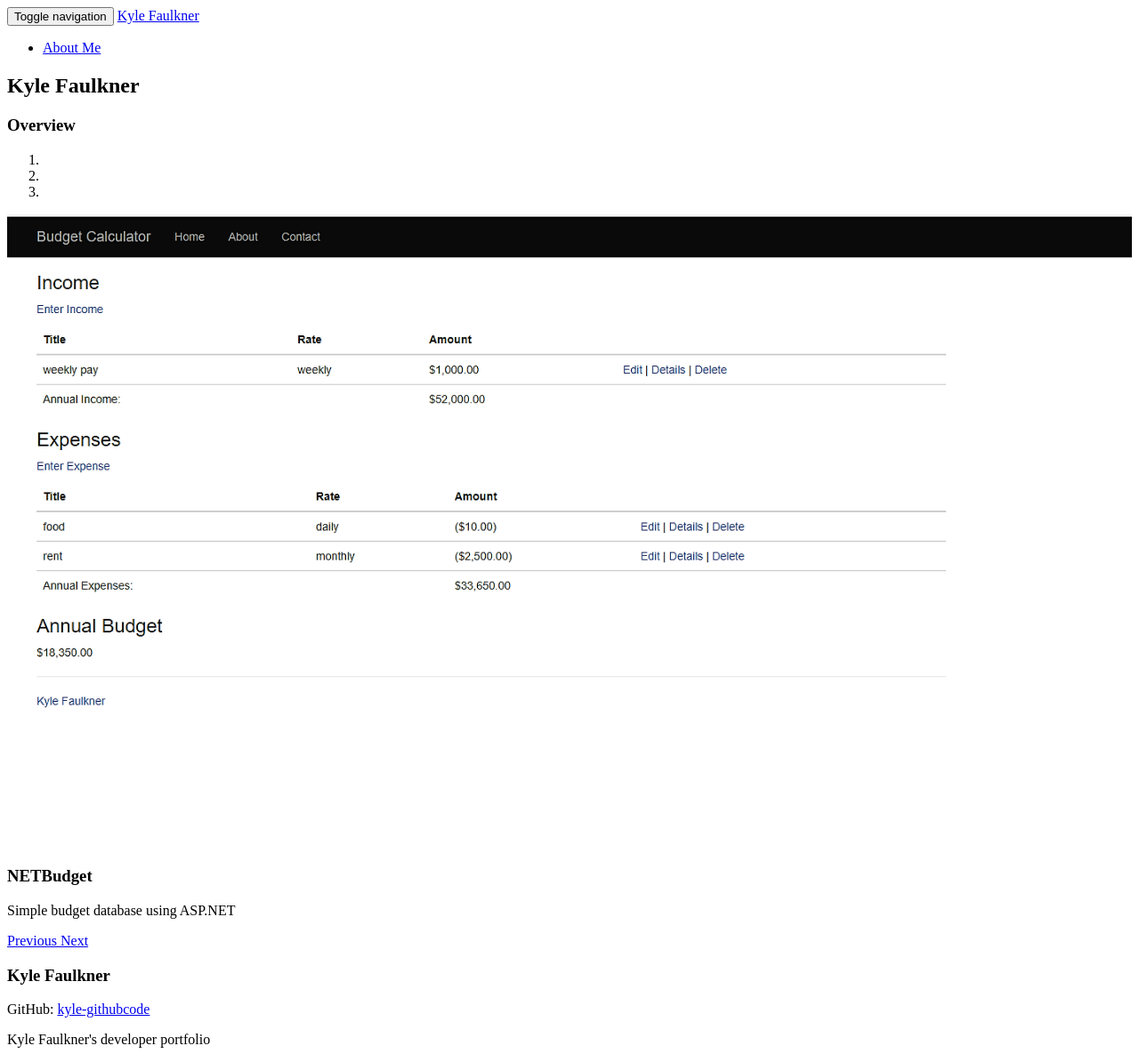
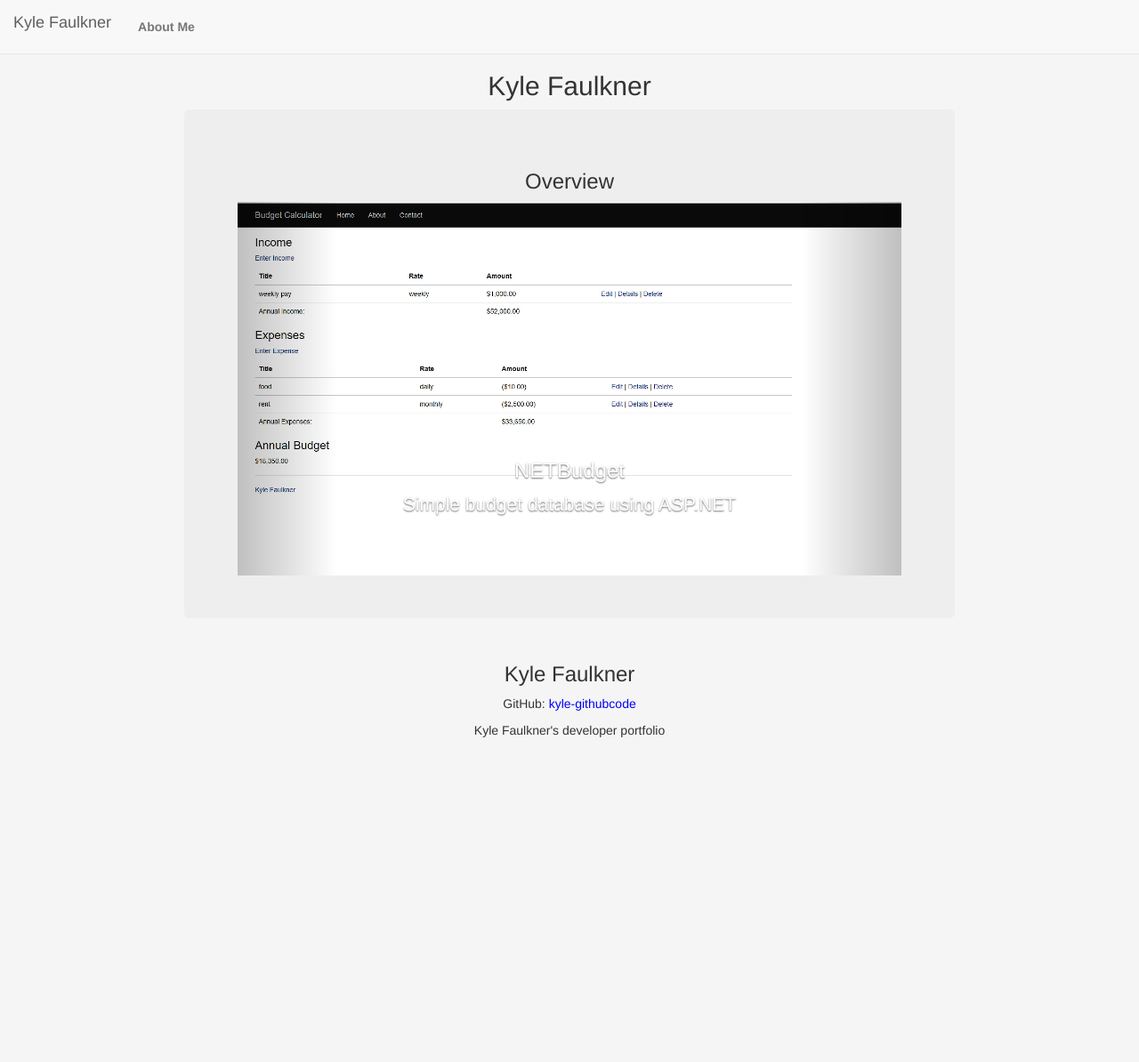
Before and after one commit to Kyle-githubcode/kyle-githubcode.github.io, a Jekyll site: the page built from index.md, in a window 1280 px wide and 1194 px high. Shown: the whole window at 89% size. Built offline with Jekyll 4.4.1, drawn with Linux system fonts in a browser that asks for light colours; nearby versions of some CDN libraries; some web fonts are replaced.

Commit message:
Fixed stylesheet  build issue

```diff
--- a/_config.yml
+++ b/_config.yml
@@ -4,6 +4,9 @@ url: "localhost:4000"
 github_username: kyle-githubcode
 email: kylebfaulkner@gmail.com
 baseurl: ""
+preprocess_command: "sed '1{/^---$/{:a N;/---$/!ba;d}}'"
+preprocess_files:
+    'css/styles.scss'
 sass:
     sass_dir: _sass
     style: compressed
--- a/_layouts/default.html
+++ b/_layouts/default.html
@@ -3,7 +3,7 @@
 <head>
     {% include head.html %}
     <!-- link to stylesheet -->
-    <link rel="stylesheet" type="text/css" href="{{ "/css/styles.css" | prepend: site.baseurl }}">
+    <link rel="stylesheet" type="text/css" href="{{ "/assets/styles.css" | prepend: site.baseurl }}">
 </head>
 <body>
     {% include navbar.html %}
--- a/css/styles.scss
+++ b/assets/styles.scss
@@ -1,6 +1,4 @@
-
 ---
-#stylesheet
 ---
 
 @charset "utf-8";
```
Also changed, not shown: _includes/head.html (line endings or trailing spaces), 1 other file.
